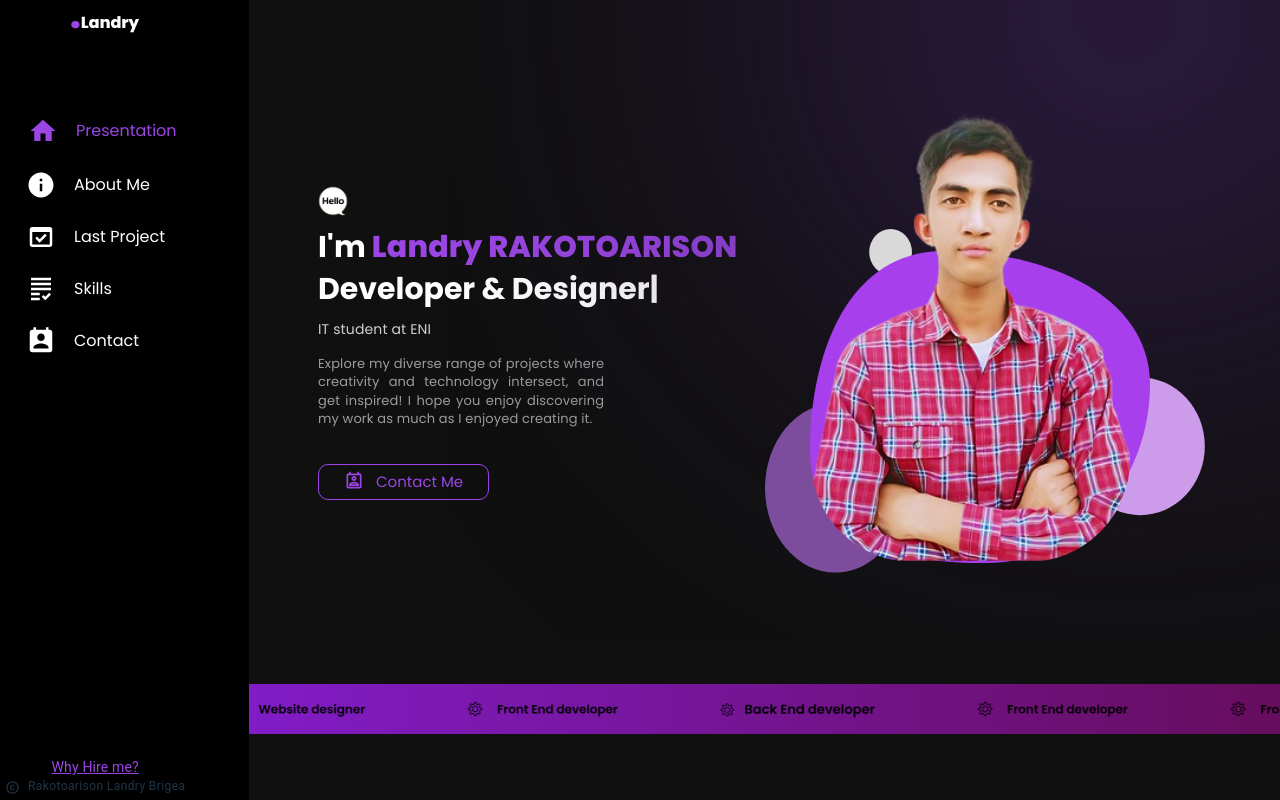
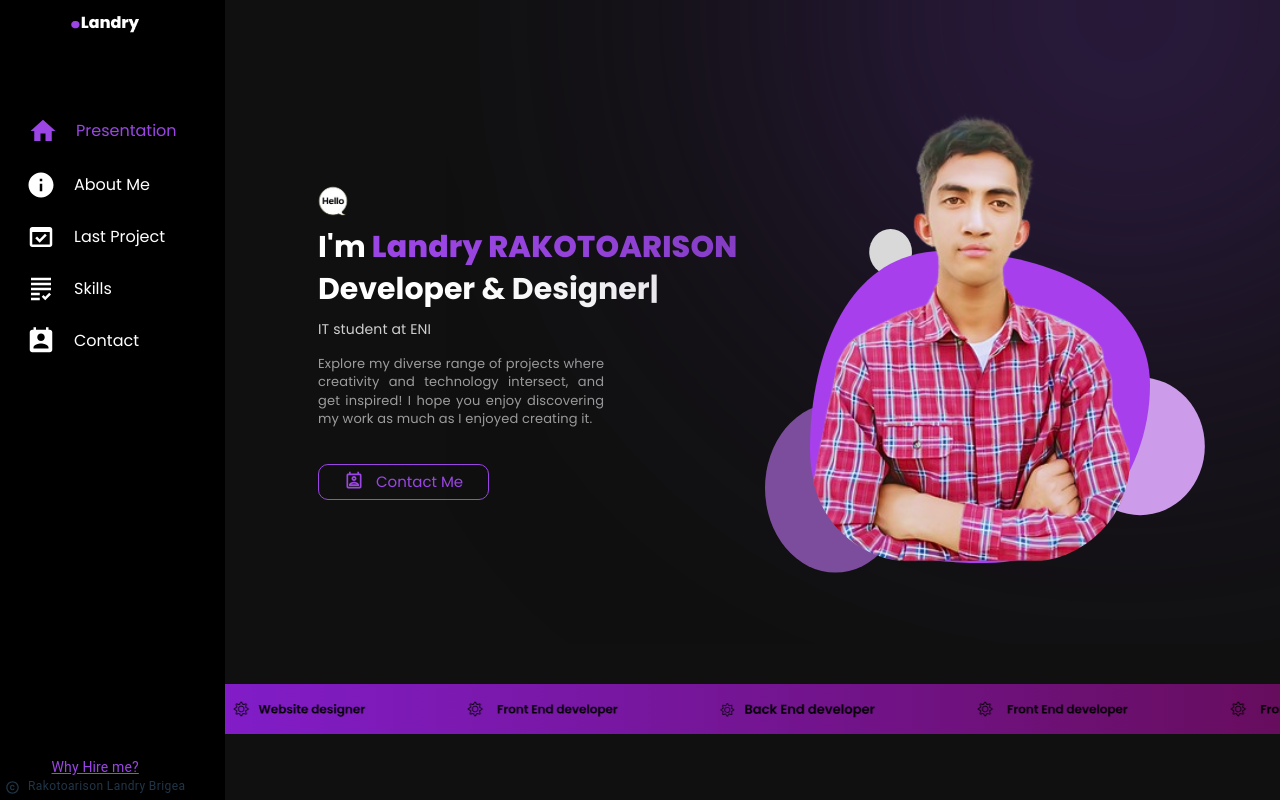
Before and after one commit to rakotoarisonlandry/Portfolio, a React (Vite) app: page / in a window 1280 px wide. Built offline with nearby package versions, Linux system fonts and the light colour scheme.

Commit message:
Sidebar container changed

```diff
--- a/src/css/index.scss
+++ b/src/css/index.scss
@@ -3,7 +3,7 @@
   background-color: #000000;
   height: 102vh;
   margin-top: -14px;
-  max-width: 249px !important;
+  max-width: 225px !important;
   position: fixed;
   z-index: 2;
   top: 0;
```
